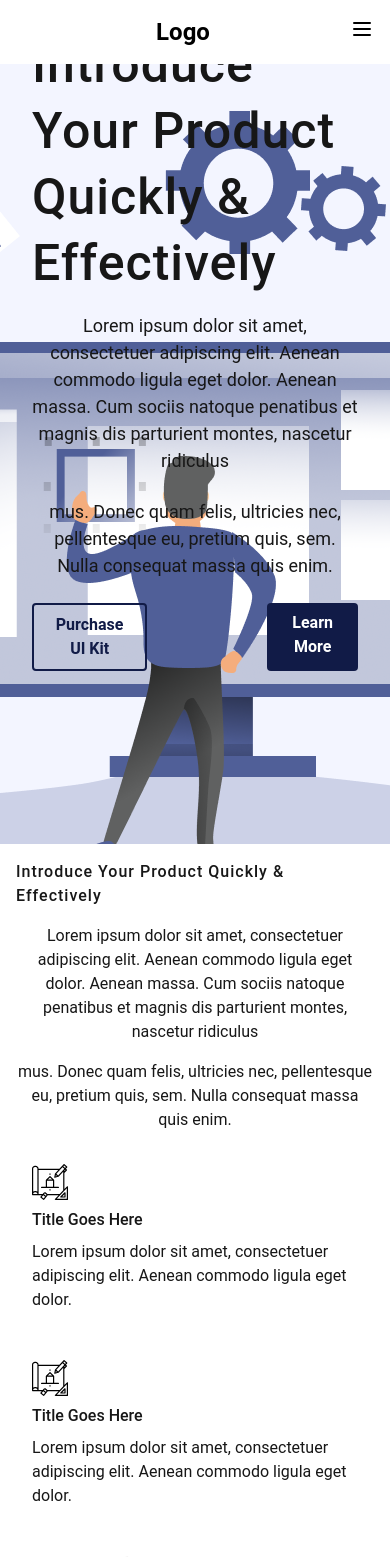
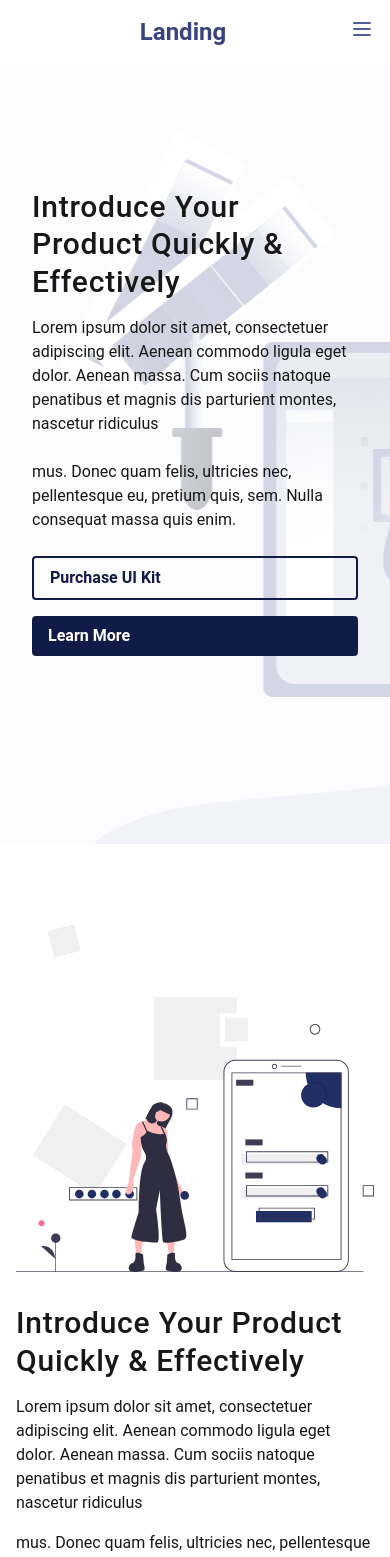
Before and after one commit to Somesh93/bluepencil-task, a Next.js app: page / in a window 390 px wide. Shown: the top 1557 px of the page. Built offline with nearby package versions, Linux system fonts and the light colour scheme.

Commit message:
Mobile Responsiveness Optimization for Component

```diff
--- a/src/app/components/footer.tsx
+++ b/src/app/components/footer.tsx
@@ -11,16 +11,16 @@ const Footer = () => {
         </div>
 
         {/* Footer Bottom Part */}
-        <div className="flex justify-between items-center py-4 border-t border-gray-700">
+        <div className="flex flex-col md:flex-row justify-between items-center py-4 border-t border-gray-700">
           {/* Left Navigation */}
-          <nav className="flex space-x-4">
+          <nav className="flex flex-col md:flex-row space-y-2 md:space-y-0 md:space-x-4 text-center md:text-left">
             <a href="/privacy" className="hover:text-gray-400">Privacy Policy</a>
             <a href="/terms" className="hover:text-gray-400">Terms of Service</a>
             <a href="/contact" className="hover:text-gray-400">Contact Us</a>
           </nav>
 
           {/* Right Social Icons */}
-          <div className="flex space-x-4">
+          <div className="flex justify-center space-x-4 mt-4 md:mt-0">
             <a href="https://facebook.com" className="hover:text-gray-400">
               <FontAwesomeIcon icon={faFacebook} size="lg" />
             </a>
--- a/src/app/components/header.tsx
+++ b/src/app/components/header.tsx
@@ -25,17 +25,18 @@ const Header = () => {
   };
 
   return (
-    <header className={`fixed w-full z-10 transition-all duration-300 ${isScrolled ? 'bg-white text-black' : 'bg-transparent md:bg-transparent md:text-white bg-white text-black'}`}>
+
+    <header className={`fixed lg:fixed  md:static w-full z-10 transition-all duration-300 ${isScrolled ? 'bg-white text-black' : 'bg-transparent md:bg-transparent md:text-black bg-white text-black'}`}>
       <div className="container mx-auto flex justify-between items-center p-4">
         {/* Left Navigation */}
         <nav className="hidden md:flex space-x-4">
-          <a href="/" className="hover:text-gray-400">Home</a>
-          <a href="/about" className="hover:text-gray-400">About</a>
+          <a href="/" className="text-[#505F98] hover:text-gray-700">Home</a>
+          <a href="/about" className="text-[#505F98] hover:text-gray-700">About</a>
         </nav>
 
         {/* Center Logo */}
         <div className="flex-grow text-center">
-          <a href="/" className="text-2xl font-bold">Logo</a>
+          <a href="/" className="text-2xl font-bold text-[#37447E]">Landing</a>
         </div>
 
         {/* Right Navigation */}
@@ -46,7 +47,7 @@ const Header = () => {
         {/* Mobile Menu Button */}
         <div className="md:hidden">
           <button onClick={toggleMobileMenu} className="focus:outline-none">
-            <svg className="w-6 h-6" fill="none" stroke="currentColor" viewBox="0 0 24 24" xmlns="http://www.w3.org/2000/svg">
+            <svg className="w-6 h-6 text-[#505F98]" fill="none" stroke="currentColor" viewBox="0 0 24 24" xmlns="http://www.w3.org/2000/svg">
               <path strokeLinecap="round" strokeLinejoin="round" strokeWidth="2" d="M4 6h16M4 12h16M4 18h16"></path>
             </svg>
           </button>
@@ -55,10 +56,10 @@ const Header = () => {
 
       {/* Mobile Menu */}
       {isMobileMenuOpen && (
-        <div className="md:hidden bg-white text-black">
+        <div className="md:hidden bg-white text-[#505F98]">
           <nav className="flex flex-col items-center space-y-4 p-4">
-            <a href="/" className="hover:text-gray-400">Home</a>
-            <a href="/about" className="hover:text-gray-400">About</a>
+            <a href="/" className="hover:text-gray-700">Home</a>
+            <a href="/about" className="hover:text-gray-700">About</a>
             <Button href="/buy" variant="solid">Buy Now</Button>
           </nav>
         </div>
--- a/src/app/page.tsx
+++ b/src/app/page.tsx
@@ -4,7 +4,7 @@ import Header from "./components/header"; // Adjust the import path as necessary
 import Footer from "./components/footer";
 import Button from "./components/Button";
 import Head from "next/head";
-import TextWithIcon from './components/TextWithIcon'; // Adjust the import path as necessary
+import TextWithIcon from "./components/TextWithIcon"; // Adjust the import path as necessary
 import ImageTextSection from "./components/ImageTextSection";
 
 export default function Home() {
@@ -12,26 +12,25 @@ export default function Home() {
     <>
       <Header />
       <section
-        className="relative w-full h-screen bg-no-repeat bg-right"
+        className="relative w-full h-screen bg-no-repeat md:bg-right top-0 xs:bg-cover bg-center"
         style={{ backgroundImage: "url('/images/designer_1.png')" }}
       >
         <div className="container mx-auto flex flex-col md:flex-row h-full">
           {/* Left Text Section */}
-          <div className="w-full md:w-2/5 flex flex-col items-center justify-center text-center md:text-left p-8">
-            {/* <div className="md:w-2/5 text-center md:text-left"> */}
-            <h1 className="text-50px font-medium leading-66px tracking-1px text-left mb-4">
+          <div className="w-full md:w-2/5 flex flex-col items-center justify-center text-left p-8 bg-white bg-opacity-75 md:bg-transparent h-full">
+            <h1 className="text-3xl md:text-5xl font-medium leading-tight md:leading-normal tracking-wide mb-4">
               Introduce Your Product Quickly & Effectively
             </h1>
-            <p className="text-18px mb-6">
+            <p className="text-base md:text-lg mb-6">
               Lorem ipsum dolor sit amet, consectetuer adipiscing elit. Aenean
               commodo ligula eget dolor. Aenean massa. Cum sociis natoque
               penatibus et magnis dis parturient montes, nascetur ridiculus
             </p>
-            <p className="text-18px mb-6">
+            <p className="text-base md:text-lg mb-6">
               mus. Donec quam felis, ultricies nec, pellentesque eu, pretium
               quis, sem. Nulla consequat massa quis enim.
             </p>
-            <div className="flex space-x-30 w-full">
+            <div className="flex flex-col md:flex-row space-y-4 md:space-y-0 md:space-x-4 w-full">
               <Button href="/buy" variant="outline">
                 Purchase UI Kit
               </Button>
@@ -44,18 +43,22 @@ export default function Home() {
       </section>
 
       {/* Main Content */}
-      <section className="relative w-full h-screen">
-  <div className="container mx-auto flex flex-col md:flex-row h-full">
+      <section className="relative w-full h-auto md:h-screen mt-16 md:mt-0">
+  <div className="container mx-auto flex flex-col-reverse md:flex-row h-full">
+
     {/* Left Text Section */}
-    <div className="w-full md:w-1/2 flex flex-col items-center justify-center text-center md:text-left p-4 md:p-8">
-      <h1 className="text-24px md:text-50px font-medium leading-32px md:leading-66px tracking-1px text-left mb-4">
+    <div className="w-full md:w-1/2 flex flex-col items-start justify-center text-left p-4 md:p-8 bg-white bg-opacity-75 md:bg-transparent">
+      <h1 className="text-3xl md:text-5xl font-medium leading-tight md:leading-normal tracking-wide mb-4">
         Introduce Your Product Quickly & Effectively
       </h1>
-      <p className="text-14px md:text-18px mb-4 md:mb-6">
-        Lorem ipsum dolor sit amet, consectetuer adipiscing elit. Aenean commodo ligula eget dolor. Aenean massa. Cum sociis natoque penatibus et magnis dis parturient montes, nascetur ridiculus
+      <p className="text-base md:text-lg mb-4 md:mb-6">
+        Lorem ipsum dolor sit amet, consectetuer adipiscing elit. Aenean
+        commodo ligula eget dolor. Aenean massa. Cum sociis natoque
+        penatibus et magnis dis parturient montes, nascetur ridiculus
       </p>
-      <p className="text-14px md:text-18px mb-4 md:mb-6">
-        mus. Donec quam felis, ultricies nec, pellentesque eu, pretium quis, sem. Nulla consequat massa quis enim.
+      <p className="text-base md:text-lg mb-4 md:mb-6">
+        mus. Donec quam felis, ultricies nec, pellentesque eu, pretium
+        quis, sem. Nulla consequat massa quis enim.
       </p>
       <div className="flex flex-col md:flex-row space-y-4 md:space-y-0 md:space-x-4 w-full">
         <TextWithIcon
@@ -70,8 +73,13 @@ export default function Home() {
         />
       </div>
     </div>
+        {/* Image Section */}
         <div className="w-full md:w-1/2 flex items-center justify-center p-4 md:p-8">
-      <img src="/images/mobile.svg" alt="Mobile" className="h-48 md:h-full object-contain" />
+      <img
+        src="/images/mobile.svg"
+        alt="Mobile"
+        className="h-auto md:h-auto md:object-scale-down"
+      />
     </div>
   </div>
 </section>
@@ -80,7 +88,6 @@ export default function Home() {
         title="Light, Fast & Powerful"
         body="Lorem ipsum dolor sit amet, consectetuer adipiscing elit. Aenean commodo ligula eget dolor. Aenean massa. Cum sociis natoque penatibus et magnis dis parturient montes, nascetur ridiculus
 mus. Donec quam felis, ultricies nec, pellentesque eu, pretium quis, sem. Nulla consequat massa quis enim."
-
         reverse={true}
       />
       <ImageTextSection
@@ -88,7 +95,6 @@ mus. Donec quam felis, ultricies nec, pellentesque eu, pretium quis, sem. Nulla
         title="Light, Fast & Powerful"
         body="Lorem ipsum dolor sit amet, consectetuer adipiscing elit. Aenean commodo ligula eget dolor. Aenean massa. Cum sociis natoque penatibus et magnis dis parturient montes, nascetur ridiculus
 mus. Donec quam felis, ultricies nec, pellentesque eu, pretium quis, sem. Nulla consequat massa quis enim."
-
         reverse={true}
       />
       <ImageTextSection
@@ -101,23 +107,34 @@ mus. Donec quam felis, ultricies nec, pellentesque eu, pretium quis, sem. Nulla
         buttonHref="/buy"
         reverse={true}
       />
-   <section className="w-full min-h-screen flex flex-col items-center justify-center p-8 bg-[#E7ECFF] clipping">
-      <h1 className="text-4xl md:text-5xl font-medium text-[#091133] mb-6">A Price To Suit Everyone</h1>
-      <p className="text-lg md:text-xl text-[#6F7CB2] mb-6 text-center max-w-2xl">
-        Lorem ipsum dolor sit amet, consectetuer adipiscing elit. Aenean commodo ligula eget dolor. Aenean massa. Cum sociis natoque penatibus et magnis dis parturient montes, nascetur ridiculus.
+      <section className="w-full min-h-screen flex flex-col items-center justify-center p-8 bg-[#E7ECFF] clipping md:clipping-lg">
+        <h1 className="text-3xl md:text-5xl font-medium text-[#091133] mb-6 text-center">
+          A Price To Suit Everyone
+        </h1>
+        <p className="text-base md:text-xl text-[#6F7CB2] mb-6  text-center max-w-2xl">
+          Lorem ipsum dolor sit amet, consectetuer adipiscing elit. Aenean
+          commodo ligula eget dolor. Aenean massa. Cum sociis natoque penatibus
+          et magnis dis parturient montes, nascetur ridiculus.
         </p>
         <div className="text-center mb-6">
-        <span className="text-5xl md:text-6xl font-medium text-[#222F65]">$40</span>
+          <span className="text-4xl md:text-6xl font-medium text-[#222F65]">
+            $40
+          </span>
         </div>
         <div className="text-center mb-6">
-        <span className="text-2xl md:text-3xl font-medium text-[#091133]">UI Design Kit</span>
+          <span className="text-xl md:text-3xl font-medium text-[#091133]">
+            UI Design Kit
+          </span>
         </div>
         <div className="text-center mb-6">
-        <span className="text-lg md:text-xl text-[#6F7CB2]">See, One price. Simple.</span>
+          <span className="text-base md:text-xl text-[#6F7CB2]">
+            See, One price. Simple.
+          </span>
         </div>
-      <Button href="/purchase" variant="solid">Purchase Now</Button>
+        <Button href="/purchase" variant="solid">
+          Purchase Now
+        </Button>
       </section>
-
 
       <Footer />
     </>
```
Also changed, not shown: src/app/components/ImageTextSection.tsx (+7 -7 lines). Lines whose indentation alone changed are shown as unchanged.
